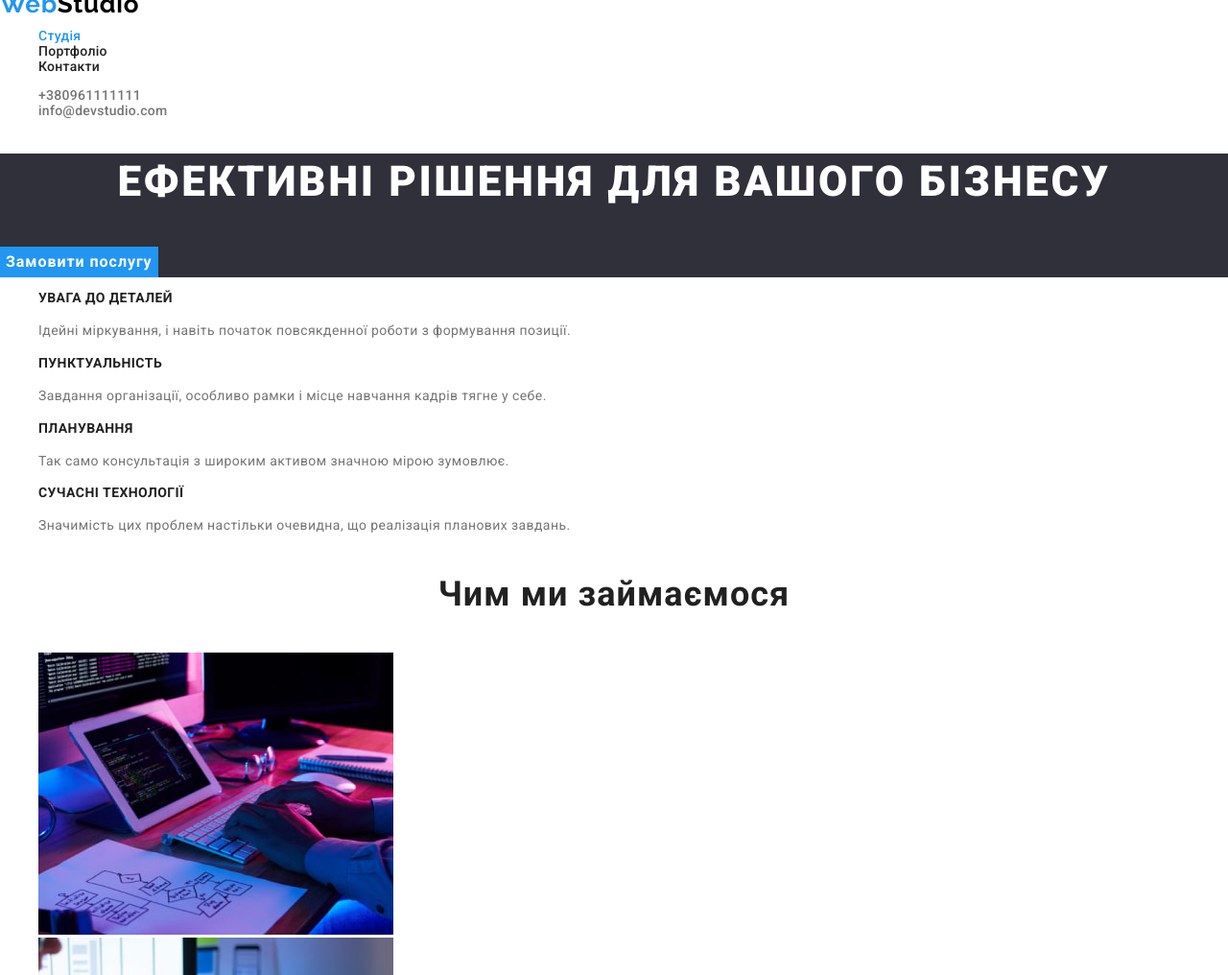
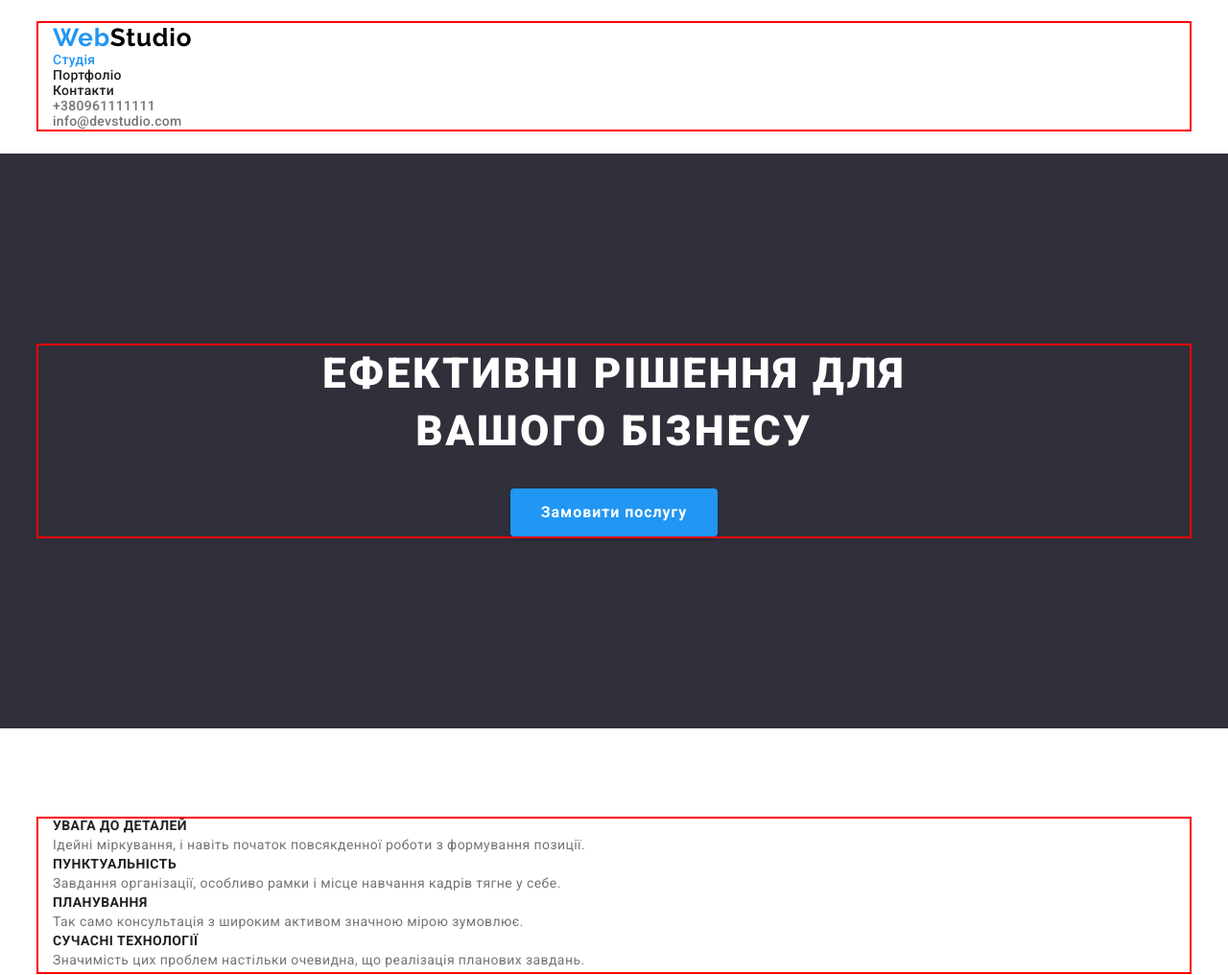
Before and after one commit to HronaOlha/goit-markup-hw-03, a plain HTML site: page index.html in a window 1280 px wide. Shown: the top 1016 px of the page at 96% size. Drawn offline with nearby package versions, Linux system fonts and the light colour scheme.

Commit message:
додані падінги

```diff
--- a/css/styles.css
+++ b/css/styles.css
@@ -11,13 +11,35 @@
   --main-font: "Roboto", sans-serif;
 }
 
+p,
+h1,
+h2,
+h3,
+h4,
+h5,
+h6 {
+  margin: 0;
+}
+
+ul {
+  margin: 0;
+  padding-left: 0;
+  list-style: none;
+}
+
+.container {
+  width: 1200px;
+  padding-left: 15px;
+  padding-right: 15px;
+  outline: 2px solid red;
+  margin: 0 auto;
+}
+
 body {
   font-family: var(--main-font);
   font-size: 14px;
   color: var(--main-text-color);
-  background-color: var(
-    --main-color-light
-  );
+  background-color: var(--main-color-light);
 }
 
 .list {
@@ -56,10 +78,12 @@ body {
 
 .btn:focus,
 .btn:hover {
-  background-color: var(
-    --accent-active
-  );
+  background-color: var(--accent-active);
 }
+
+/* .btn:active {
+  background-color: var(--accent-active);
+} */
 
 .filter-btn {
   font-family: inherit;
@@ -69,30 +93,34 @@ body {
   text-align: center;
   letter-spacing: 0.03em;
   color: var(--second-color-dark);
-  background-color: var(
-    --second-color-bgc
-  );
+  background-color: var(--second-color-bgc);
   border: none;
   cursor: pointer;
 }
 
 .filter-btn:focus,
 .filter-btn:hover {
-  box-shadow: 0px 3px 1px
-      rgba(0, 0, 0, 0.1),
-    0px 1px 2px rgba(0, 0, 0, 0.08),
+  box-shadow: 0px 3px 1px rgba(0, 0, 0, 0.1), 0px 1px 2px rgba(0, 0, 0, 0.08),
     0px 2px 2px rgba(0, 0, 0, 0.12);
   background-color: var(--accent-color);
   color: var(--main-color-light);
 }
 
+.section {
+  padding: 94px 0;
+}
+
 /*-------------------------- HEADER --------------------------*/
+
+.header {
+  padding: 24px 0 25px 0;
+}
 
 .header-logo {
   font-family: "Raleway", sans-serif;
   font-weight: 700;
   font-size: 26px;
-  line-height: 1.19px;
+  line-height: 1.19;
   letter-spacing: 0.03em;
   color: black;
 }
@@ -127,6 +155,8 @@ body {
 
 .hero {
   background-color: var(--accent-bgc);
+  padding: 200px 0px;
+  text-align: center;
 }
 
 .hero-title {
@@ -137,6 +167,16 @@ body {
   letter-spacing: 0.06em;
   text-transform: uppercase;
   color: var(--main-color-light);
+  max-width: 696px;
+  margin: 0 auto 30px;
+}
+
+.hero-btn {
+  display: inline-block;
+  padding: 10px 32px;
+  background: #2196f3;
+  box-shadow: 0px 4px 4px rgba(0, 0, 0, 0.15);
+  border-radius: 4px;
 }
 
 /*-------------------------- BENEFITS --------------------------*/
@@ -156,20 +196,23 @@ body {
 
 /*-------------------------- SERVICES --------------------------*/
 
+.services {
+  padding-bottom: 94px;
+}
+
 .section-title {
   font-size: 36px;
   line-height: 1.66;
   text-align: center;
   letter-spacing: 0.03em;
   color: var(--second-color-dark);
+  padding-bottom: 50px;
 }
 
 /*-------------------------- TEAM --------------------------*/
 
 .team {
-  background-color: var(
-    --second-color-bgc
-  );
+  background-color: var(--second-color-bgc);
 }
 
 .team-title {
@@ -193,15 +236,18 @@ body {
 
 .footer {
   background-color: var(--accent-bgc);
+  padding: 60px 0;
 }
 
 .footer-logo {
+  display: inline-block;
   font-family: "Raleway", sans-serif;
   font-weight: 700;
   font-size: 26px;
   line-height: 1.19;
   letter-spacing: 0.03em;
   color: #ffffff;
+  margin-bottom: 20px;
 }
 
 .footer-address {
--- a/index.html
+++ b/index.html
@@ -21,7 +21,9 @@
     <link rel="stylesheet" href="./css/styles.css" />
   </head>
   <body>
+    <!-- ХЕДЕР -->
     <header class="header">
+      <div class="container">
         <nav>
           <a href="/" class="header-logo link" lang="en"
             ><span class="logo-accent">Web</span>Studio</a
@@ -40,7 +42,9 @@
         </nav>
         <ul class="header-contacts list">
           <li class="contacts-item">
-          <a class="header-link link" href="tel:+380961111111">+380961111111</a>
+            <a class="header-link link" href="tel:+380961111111"
+              >+380961111111</a
+            >
           </li>
           <li class="contacts-item">
             <a class="header-link link" href="mailto:info@devstudio.com"
@@ -48,15 +52,18 @@
             >
           </li>
         </ul>
+      </div>
     </header>
     <main>
       <!-- Герой -->
       <section class="hero">
+        <div class="container">
           <h1 class="hero-title">Ефективні рішення для вашого бізнесу</h1>
           <button class="hero-btn btn" type="button">Замовити послугу</button>
         </section>
         <!-- Переваги -->
-      <section class="benefits">
+        <section class="benefits section">
+          <div class="container">
             <h2 class="visually-hidden">Переваги</h2>
             <ul class="list">
               <li class="benefits-items">
@@ -87,9 +94,12 @@
                 </p>
               </li>
             </ul>
+          </div>
         </section>
+          </div>
       <!-- Чим ми займаємося -->
       <section class="services">
+        <div class="container">
           <h2 class="section-title">Чим ми займаємося</h2>
           <ul class="list">
             <li>
@@ -117,9 +127,11 @@
               />
             </li>
           </ul>
+        </div>
       </section>
       <!-- Наша команда -->
-      <section class="team">
+      <section class="team section">
+        <div class="container">
           <h2 class="section-title">Наша команда</h2>
           <ul class="list">
             <li class="team-item">
@@ -163,9 +175,12 @@
               <p class="team-text" lang="en">UI Designer</p>
             </li>
           </ul>
+        </div>
       </section>
     </main>
+    <!-- ФУТЕР -->
     <footer class="footer">
+        <div class="container">
           <a class="footer-logo link" href="/"
             ><span class="logo-accent">Web</span>Studio</a
           >
@@ -192,6 +207,7 @@
               </li>
             </ul>
           </address>
+        </div>
     </footer>
   </body>
 </html>
```
Also changed, not shown: portfolio.html (+13 -3 lines). Lines whose indentation alone changed are shown as unchanged.
